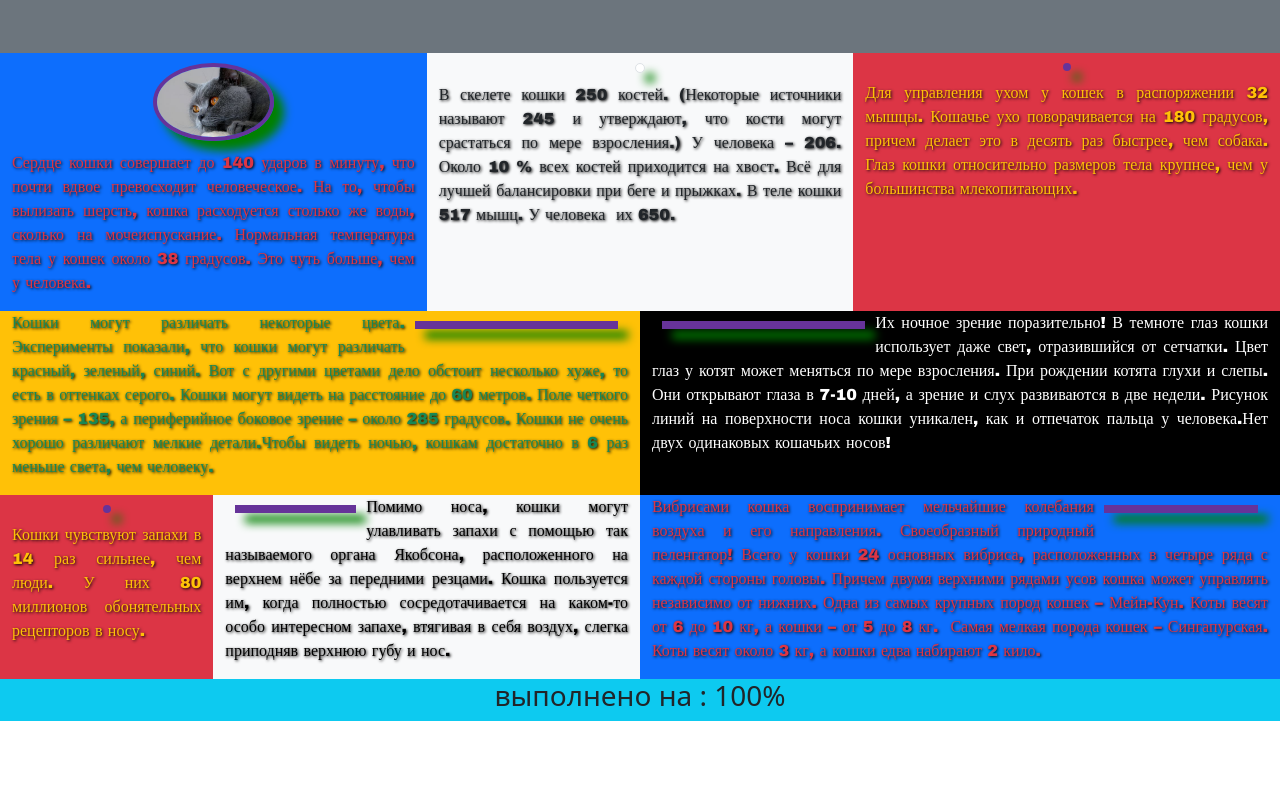
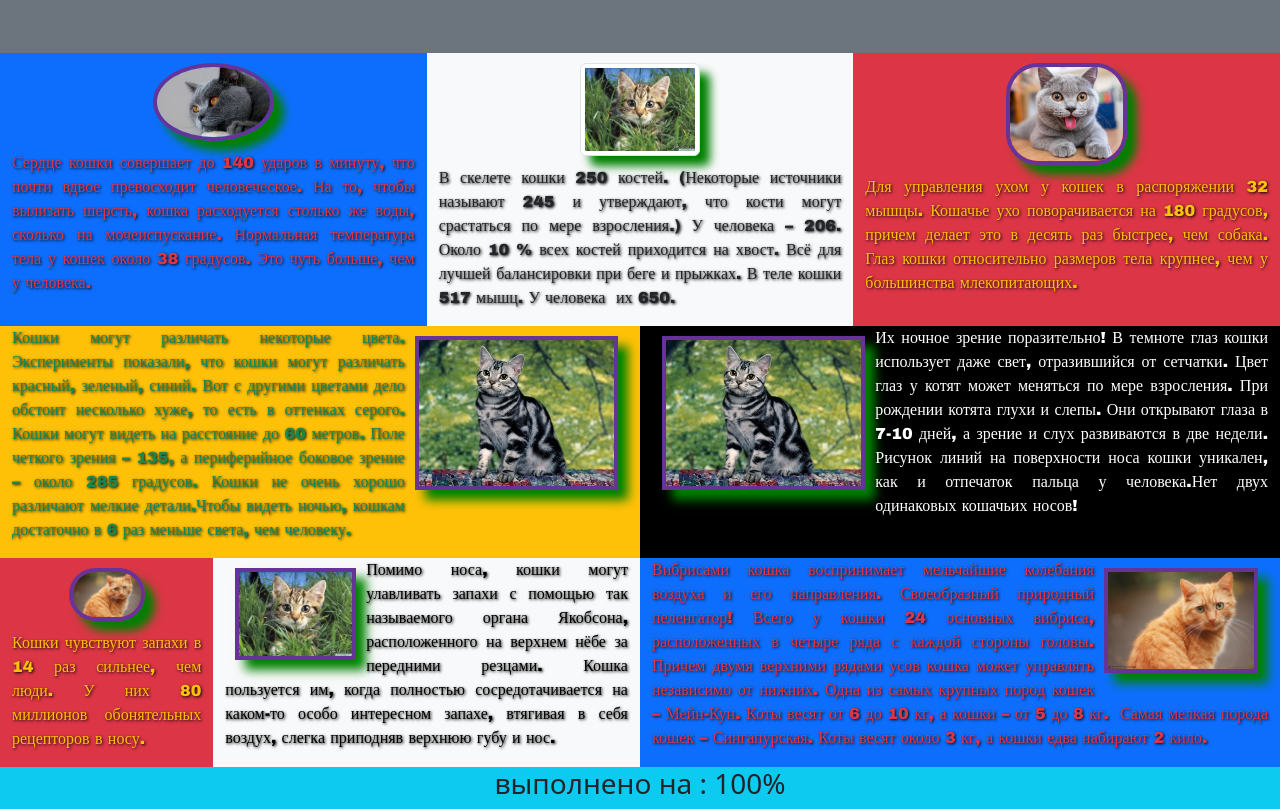
Before and after one commit to BareonZahar/Sait9, a plain HTML site: page index.html in a window 1280 px wide. Shown: the part 109-918 px from the top of the page. Before the commit the page ends 830 px from the top, so only its background shows below. Drawn offline with nearby package versions, Linux system fonts and the light colour scheme; the site is published under a folder, as on GitHub Pages, so addresses that start at the root find nothing.

Commit message:
Update index.html

```diff
--- a/index.html
+++ b/index.html
@@ -22,14 +22,14 @@
               </p>
           </div>
            <div class="col-md-4 bg-light">
-               <img src="/img/k5.jpg" class="img-thumbnail" alt="" width="30%">
+               <img src="./img/k5.jpg" class="img-thumbnail" alt="" width="30%">
                 <p> В скелете кошки 250 костей. (Некоторые источники называют 245 и утверждают, что кости могут срастаться по мере взросления.) У человека – 206.
 Около 10 % всех костей приходится на хвост. Всё для лучшей балансировки при беге и прыжках.
 В теле кошки 517 мышц. У человека  их 650.
                 </p>
           </div>
            <div class="col-md-4 bg-danger text-warning">
-               <img src="../img/k4.jpg" class="rounded-5" alt="" width="30%">
+               <img src="./img/k4.jpg" class="rounded-5" alt="" width="30%">
                 <p>Для управления ухом у кошек в распоряжении 32 мышцы. Кошачье ухо поворачивается на 180 градусов, причем делает это в десять раз быстрее, чем собака.
 Глаз кошки относительно размеров тела крупнее, чем у большинства млекопитающих.
                 </p>
@@ -39,14 +39,14 @@
   <div class="container-fluid text-center text-danger">
       <div class="row">
           <div class="col-md-6 bg-warning text-success ">
-               <img src="/img/k2.jpg"  class="float-end"  alt="" width="33%">
+               <img src="./img/k2.jpg"  class="float-end"  alt="" width="33%">
                <p>Кошки могут различать некоторые цвета. Эксперименты показали, что кошки могут различать красный, зеленый, синий. Вот с другими цветами дело обстоит несколько хуже, то есть в оттенках серого.
 Кошки могут видеть на расстояние до 60 метров. Поле четкого зрения – 135, а периферийное боковое зрение – около 285 градусов.
 Кошки не очень хорошо различают мелкие детали.Чтобы видеть ночью, кошкам достаточно в 6 раз меньше света, чем человеку.
                 </p>
           </div>
            <div class="col-md-6  bg-black text-white">
-               <img src="/img/k2.jpg"  class="float-start" alt="" width="33%">
+               <img src="./img/k2.jpg"  class="float-start" alt="" width="33%">
                 <p> Их ночное зрение поразительно! В темноте глаз кошки использует даже свет, отразившийся от сетчатки.
 Цвет глаз у котят может меняться по мере взросления.
 При рождении котята глухи и слепы. Они открывают глаза в 7-10 дней, а зрение и слух развиваются в две недели.
@@ -60,12 +60,12 @@
    <div class="container-fluid text-center">
    <div class="row ">
           <div class="col-md-2 bg-danger text-warning">
-               <img src="/img/k3.jpg" class="rounded-5" alt="" width="40%" >
+               <img src="./img/k3.jpg" class="rounded-5" alt="" width="40%" >
               <p>Кошки чувствуют запахи в 14 раз сильнее, чем люди. У них 80 миллионов обонятельных рецепторов в носу.
               </p>
           </div>
            <div class="col-md-4 bg-light text-black">
-               <img src="/img/k5.jpg" class="float-start" alt="" width="30%">
+               <img src="./img/k5.jpg" class="float-start" alt="" width="30%">
                 <p>Помимо носа, кошки могут улавливать запахи с помощью так называемого органа Якобсона,
                     расположенного на верхнем нёбе за передними резцами. Кошка пользуется им,
                     когда полностью сосредотачивается на каком-то особо интересном запахе,
@@ -74,7 +74,7 @@
                 </p>
           </div>
            <div class="col-md-6 bg-primary text-danger">
-               <img src="/img/k3.jpg" class="float-end" alt="" width="25%">
+               <img src="./img/k3.jpg" class="float-end" alt="" width="25%">
                 <p>Вибрисами кошка воспринимает мельчайшие колебания воздуха и его направления.
                     Своеобразный природный пеленгатор! Всего у кошки 24 основных вибриса,
                     расположенных в четыре ряда с каждой стороны головы.
```
